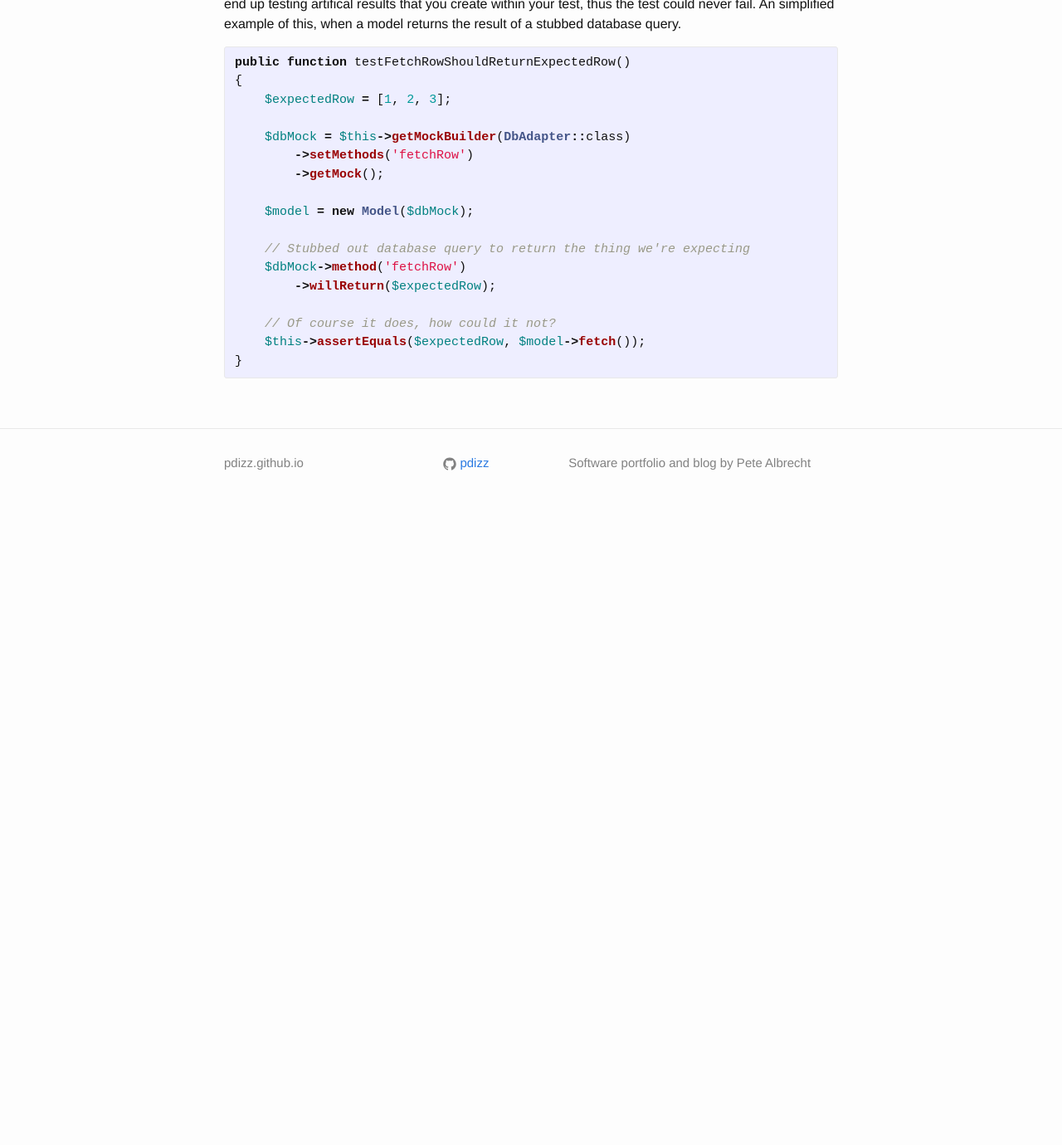
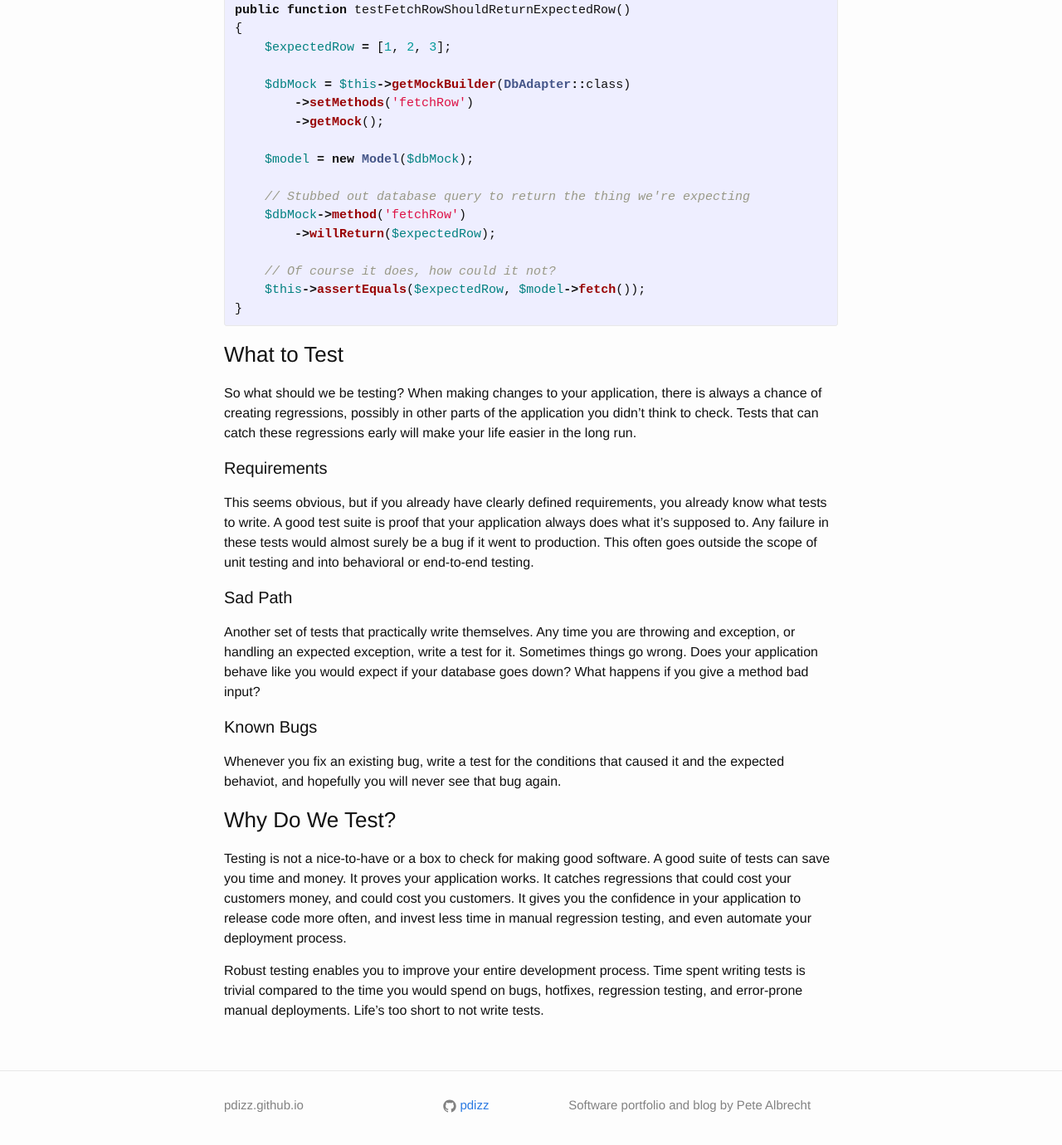
Before and after one commit to pdizz/pdizz.github.io, a Jekyll site: the page built from _posts/2017-01-20-to-test-or-not-to-test.markdown, in a window 1280 px wide and 1400 px high, scrolled down 1202 px. Shown: the top 1380 px of the window at 83% size. Built offline with Jekyll 4.4.1, drawn with Linux system fonts in a browser that asks for light colours; before the commit the page ends 1832 px from its top, so only the background shows below that; some of the changed text lies outside the part shown.

Commit message:
to test or not to test

```diff
--- a/_posts/2017-01-20-to-test-or-not-to-test.markdown
+++ b/_posts/2017-01-20-to-test-or-not-to-test.markdown
@@ -1,22 +1,20 @@
 ---
 layout: post
-title:  "To Test or Not To Test"
+title:  "To Test or Not To Test?"
 date:   2017-01-18 00:00:00 -0700
 categories: testing
 ---
 
-## What should I test?
+When first starting out with unit testing, many developers have the tendency to write tests for anything and everything.
+This can be a good learning exercise, but one of the hardest things about unit testing or testing in general
+is not implementing the tests, but determining what is a valuable test. Good tests can catch regressions in your
+code before those changes ever make it out of development and save you a lot of headaches. Bad tests, on the other
+hand, can be just another maintenance item, costing you time without ever catching problems in your code.
+When you're constrained on time, prioritizing more useful tests over less useful tests is essential.
 
-When first starting out with unit testing, many developers have the tendency to write tests for anything and everything.
-This can be a valuable exercise in learning, but one of the hardest things about unit testing or testing in general
-is not implementing the tests, but determining what is a valuable test. Good tests can catch regressions in your
-code before those changes ever make it out of development and save you a lot of time and headaches. Bad tests, on the
-other hand, can end up just as another maintenance item, costing you time without ever catching problems in your code.
-Especially when you're constrained on time, prioritizing more useful tests over less useful tests is essential.
+### What NOT to Test
 
-### What NOT to test
-
-It's usually easier to say what not do to than what to do. Some common examples of tests that provide little value
+It's easier to say what not do to than what to do. Some common examples of tests that provide little value
 or should be avoided all together...
 
 #### Property Getters/Setters
@@ -70,3 +68,38 @@ public function testFetchRowShouldReturnExpectedRow()
     $this->assertEquals($expectedRow, $model->fetch());
 }
 {% endhighlight %}
+
+### What to Test
+
+So what should we be testing? When making changes to your application, there is always a chance of creating
+regressions, possibly in other parts of the application you didn't think to check. Tests that can catch these
+regressions early will make your life easier in the long run.
+
+#### Requirements
+
+This seems obvious, but if you already have clearly defined requirements, you already know what tests to write.
+A good test suite is proof that your application always does what it's supposed to. Any failure in these tests
+would almost surely be a bug if it went to production. This often goes outside the scope of unit testing and into
+behavioral or end-to-end testing.
+
+#### Sad Path
+
+Another set of tests that practically write themselves. Any time you are throwing and exception, or handling an
+expected exception, write a test for it. Sometimes things go wrong. Does your application behave like you would expect
+if your database goes down? What happens if you give a method bad input?
+
+#### Known Bugs
+
+Whenever you fix an existing bug, write a test for the conditions that caused it and the expected behaviot,
+and hopefully you will never see that bug again.
+
+### Why Do We Test?
+
+Testing is not a nice-to-have or a box to check for making good software. A good suite of tests can save you time
+and money. It proves your application works. It catches regressions that could cost your customers money, and
+could cost you customers. It gives you the confidence in your application to release code more often, and invest
+less time in manual regression testing, and even automate your deployment process.
+
+Robust testing enables you to improve your entire development process. Time spent writing tests is trivial compared
+to the time you would spend on bugs, hotfixes, regression testing, and error-prone manual deployments. Life's too
+short to not write tests.
```
